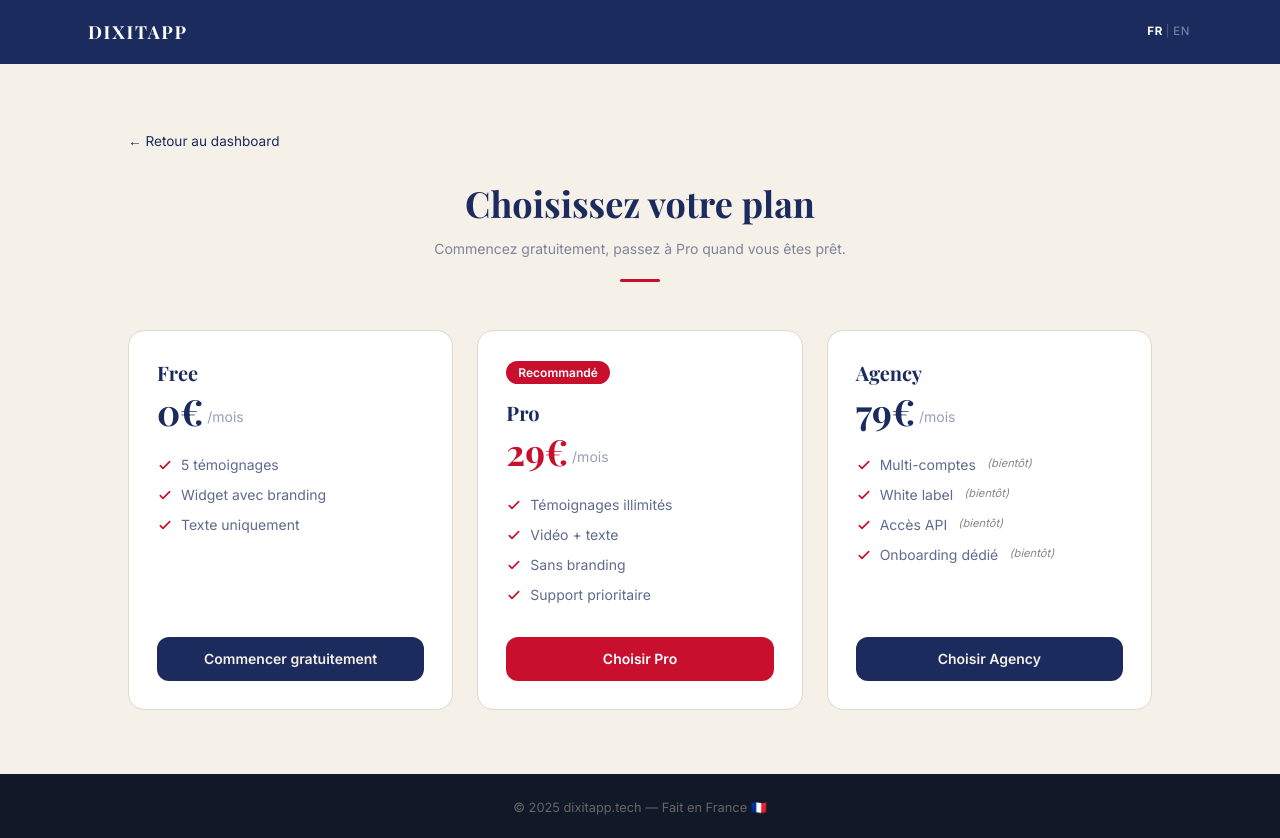
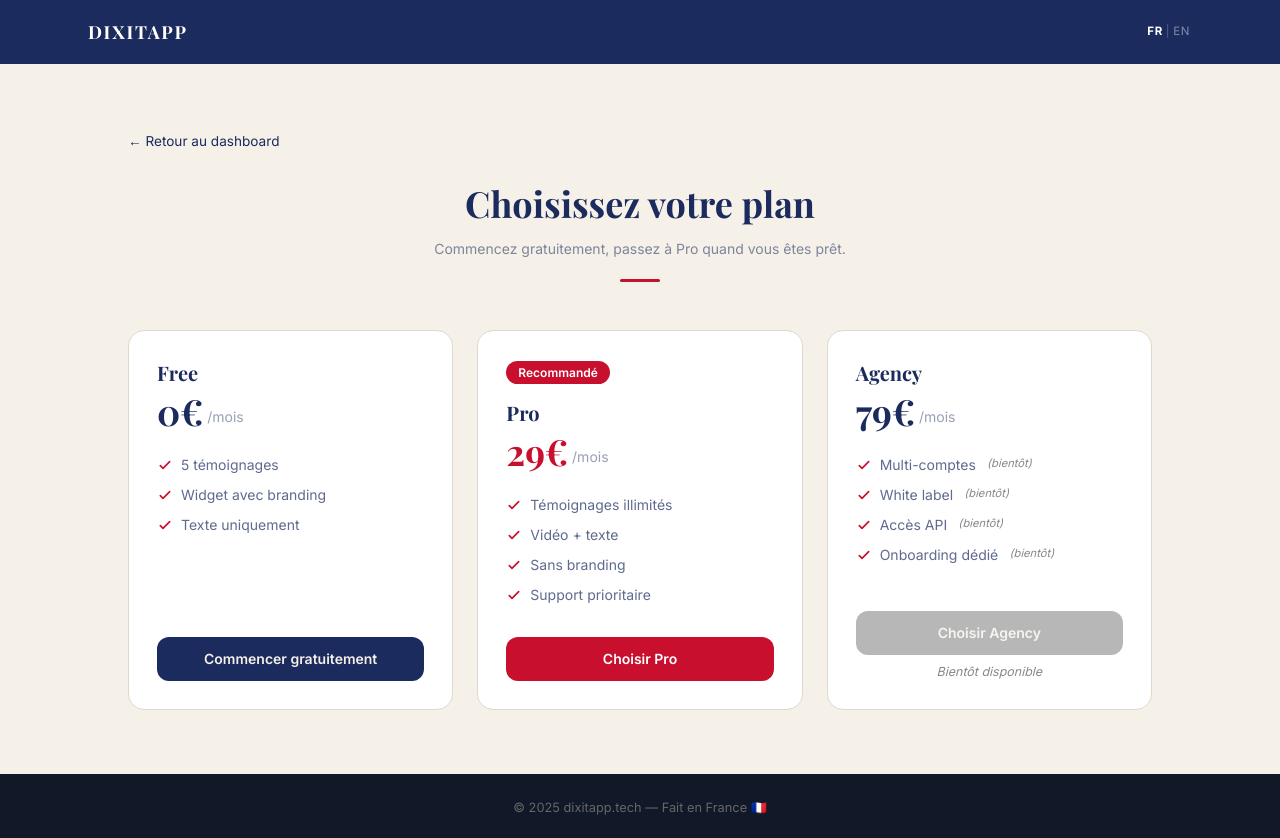
Before and after one commit to Matheo110/dixitapp, a React (Vite) app: page /pricing in a window 1280 px wide. Built offline with nearby package versions, Linux system fonts and the light colour scheme; no server answers; a web font is replaced by a local one.

Commit message:
Disable Agency plan button and update landing pricing

```diff
--- a/src/pages/Landing.jsx
+++ b/src/pages/Landing.jsx
@@ -200,6 +200,7 @@ export default function Landing() {
       cta: t.landing.planCtaAgency,
       featured: false,
       href: '/pricing',
+      comingSoon: true,
     },
   ]
 
@@ -481,6 +482,11 @@ export default function Landing() {
                           <path strokeLinecap="round" strokeLinejoin="round" d="M5 13l4 4L19 7" />
                         </svg>
                         {f}
+                        {plan.comingSoon && (
+                          <em style={{ fontSize: '0.7rem', color: '#888', fontStyle: 'italic', marginLeft: '0.2rem', flexShrink: 0 }}>
+                            {lang === 'en' ? '(soon)' : '(bientôt)'}
+                          </em>
+                        )}
                       </li>
                     ))}
                   </ul>
--- a/src/pages/Pricing.jsx
+++ b/src/pages/Pricing.jsx
@@ -168,6 +168,20 @@ export default function Pricing() {
                   ))}
                 </ul>
 
+                {plan.comingSoon ? (
+                  <div style={{ textAlign: 'center' }}>
+                    <button
+                      disabled
+                      className="w-full py-3 rounded-xl font-semibold text-sm"
+                      style={{ backgroundColor: '#888', color: '#F5F0E8', cursor: 'not-allowed', opacity: 0.6, border: 'none' }}
+                    >
+                      {plan.cta}
+                    </button>
+                    <p style={{ marginTop: '0.5rem', fontSize: '0.78rem', color: '#888', fontStyle: 'italic' }}>
+                      {lang === 'en' ? 'Coming soon' : 'Bientôt disponible'}
+                    </p>
+                  </div>
+                ) : (
                   <button
                     onClick={() => handleCheckout(plan)}
                     disabled={loading === plan.key}
@@ -181,6 +195,7 @@ export default function Pricing() {
                   >
                     {loading === plan.key ? t.pricing.loading : plan.cta}
                   </button>
+                )}
               </div>
             ))}
           </div>
```
Lines whose indentation alone changed are shown as unchanged.
